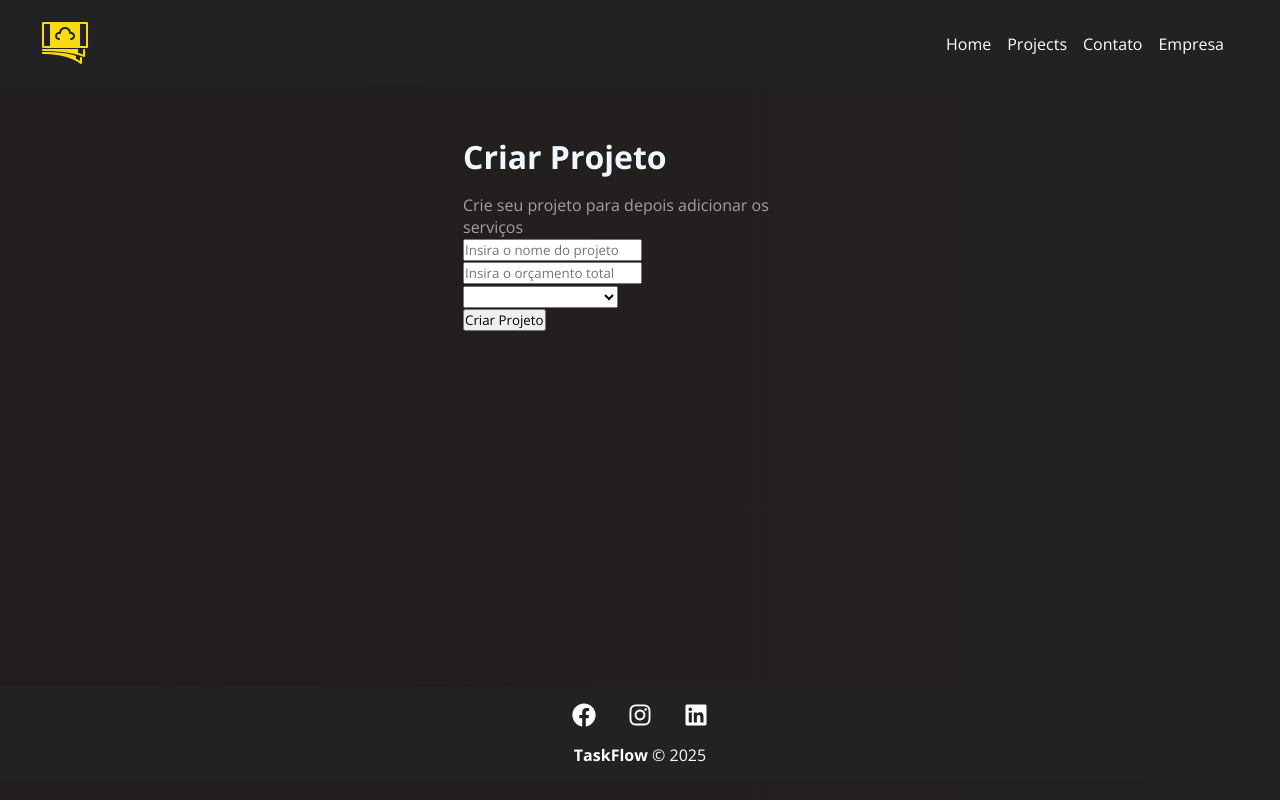
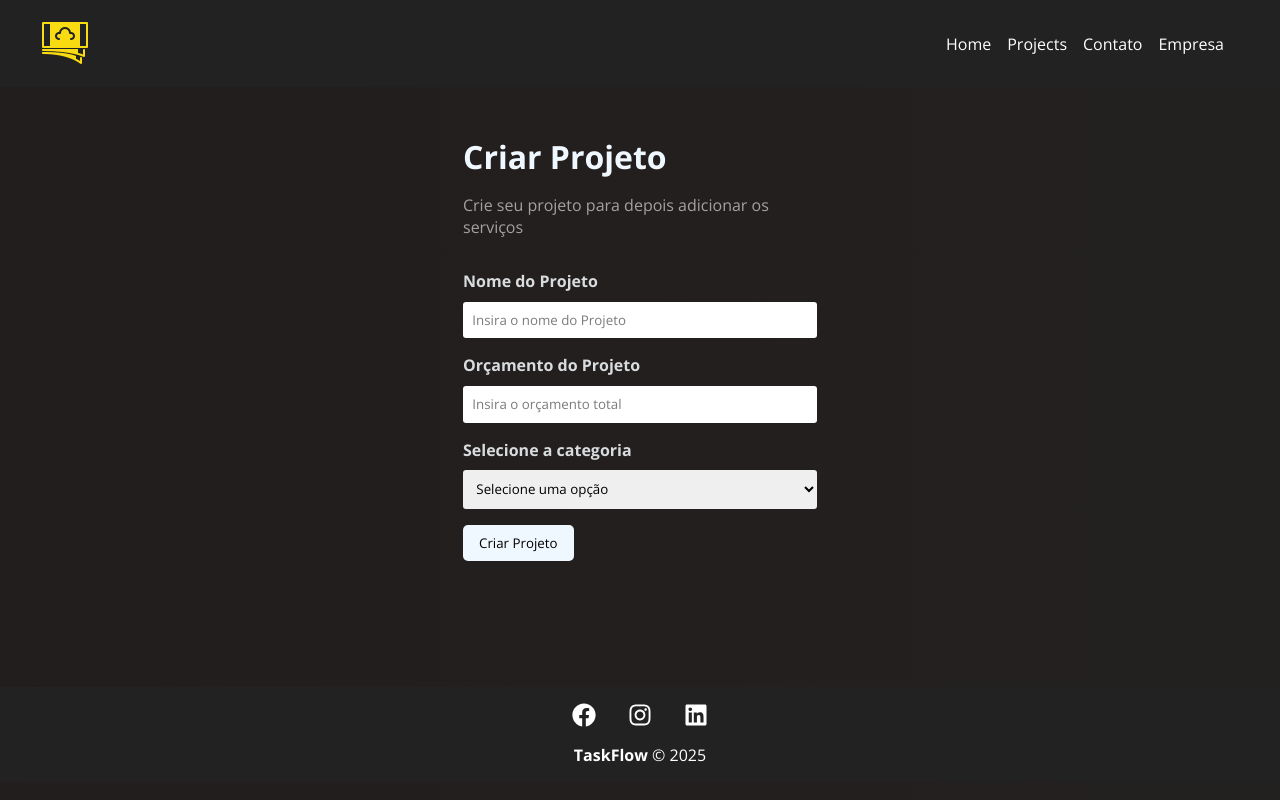
Before and after one commit to brunohenriquedeveloper/Project-Manager, a React (Vite) app in the folder Project-Manager/: page /newproject in a window 1280 px wide. Built offline with nearby package versions, Linux system fonts and the light colour scheme.

Commit message:
Feat: Implemented the form

```diff
--- /dev/null
+++ b/Project-Manager/src/components/form/Input.module.css
@@ -0,0 +1,22 @@
+.form_control {
+    display: flex;
+    flex-direction: column;
+    margin-bottom: 1em;
+    color: rgb(217, 220, 222);
+}
+
+.form_control label {
+    margin-bottom: .6em;
+    font-weight: bold;
+}
+
+.form_control input {
+    padding: .7em;
+    border-radius: 0;
+    border: none;
+    border-radius: 3px;
+}
+
+.form_control input::placeholder {
+    color: #7b7b7b;
+}
--- /dev/null
+++ b/Project-Manager/src/components/form/Select.jsx
@@ -0,0 +1,15 @@
+import styles from './Select.module.css'
+
+function Select({ text, name, options, handleOnChange, value}){
+    return (
+        <div className={styles.form_control}>
+            <label htmlFor={name}>{text}</label>
+            <select name={name} id={name}>
+                <option> Selecione uma opção</option>
+
+            </select>
+        </div>
+    )
+}
+
+export default Select
--- /dev/null
+++ b/Project-Manager/src/components/form/Select.module.css
@@ -0,0 +1,19 @@
+.form_control {
+    display: flex;
+    flex-direction: column;
+    margin-bottom: 1em;
+    color: rgb(217, 220, 222);
+}
+
+.form_control label {
+    margin-bottom: .6em;
+    font-weight: bold;
+}
+
+.form_control select {
+    padding: .7em;
+    border-radius: 0;
+    border: none;
+    border-radius: 3px;
+
+}
--- /dev/null
+++ b/Project-Manager/src/components/form/Submit.jsx
@@ -0,0 +1,11 @@
+import styles from "./Submit.module.css"
+
+function Submit({ text }){
+    return (
+        <div>
+            <button className={styles.btn}> {text} </button>
+        </div>
+    )
+}
+
+export default Submit
--- /dev/null
+++ b/Project-Manager/src/components/form/Submit.module.css
@@ -0,0 +1,14 @@
+.btn {
+    background-color: aliceblue;
+    color: black;
+    padding: 0.7em 1.2em;
+    text-decoration: none;
+    transition: .5s;
+    cursor: pointer;
+    border: none;
+    border-radius: 5px;
+}
+
+.btn:hover {
+    background-color: #F9DB11;
+}
--- /dev/null
+++ b/Project-Manager/src/components/form/input.jsx
@@ -0,0 +1,18 @@
+import styles from './Input.module.css'
+
+function Input({type, text, name, placeholder, handleOnChange, value}){
+    return (
+        <div className={styles.form_control}>
+            <label htmlFor={name}>{text}</label>
+            <input
+            type={type}
+            name={name}
+            placeholder={placeholder}
+            value={value}
+            id={name}
+            onChange={handleOnChange} />
+        </div>
+    )
+}
+
+export default Input
--- a/Project-Manager/src/components/pages/NewProject.jsx
+++ b/Project-Manager/src/components/pages/NewProject.jsx
@@ -6,7 +6,7 @@
         <div className={styles.newproject_container}>
             <h1>Criar Projeto</h1>
             <p>Crie seu projeto para depois adicionar os serviços</p>
-            <ProjectForm/>
+            <ProjectForm btnText = "Criar Projeto"/>
         </div>
     )
 }
--- a/Project-Manager/src/components/project/ProjectForm.jsx
+++ b/Project-Manager/src/components/project/ProjectForm.jsx
@@ -1,21 +1,30 @@
-function ProjectForm(){
+import styles from "./ProjectForm.module.css"
+import Input from "../form/input"
+import Select from "../form/Select"
+import Submit from "../form/Submit"
+
+function ProjectForm({btnText}){
     return (
-        <form>
-            <div>
-                <input type="text" placeholder="Insira o nome do projeto" />
-            </div>
+        <form className={styles.form}>
+           <Input
+            type="text"
+           text="Nome do Projeto"
+           name="name"
+           placeholder="Insira o nome do Projeto"
 
-            <div>
-                <input type="number" placeholder="Insira o orçamento total" />
-            </div>
+           />
 
-            <div>
-                <select name="category_id" id=""><option disabled>Selecione a Categoria</option></select>
-            </div>
+            <Input
+            type="number"
+           text="Orçamento do Projeto"
+           name="budget"
+           placeholder="Insira o orçamento total"
 
-            <div>
-                <input type="submit" value="Criar Projeto"/>
-            </div>
+           />
+
+            <Select name = "category_id" text="Selecione a categoria"/>
+
+            <Submit text = {btnText}/>
 
         </form>
     )
--- /dev/null
+++ b/Project-Manager/src/components/project/ProjectForm.module.css
@@ -0,0 +1,4 @@
+.form {
+    width: 100%;
+    margin: 2em 0;
+}
```
